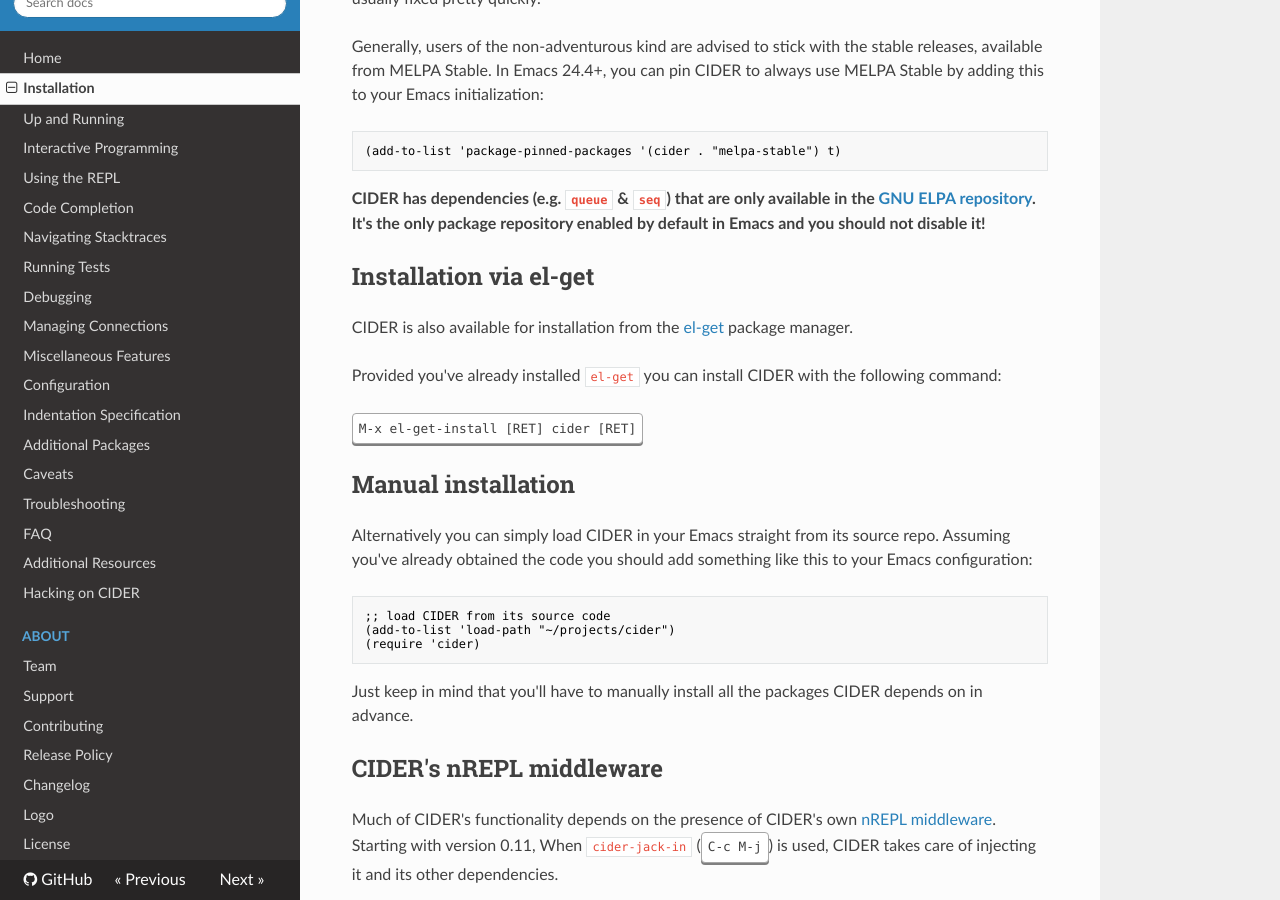
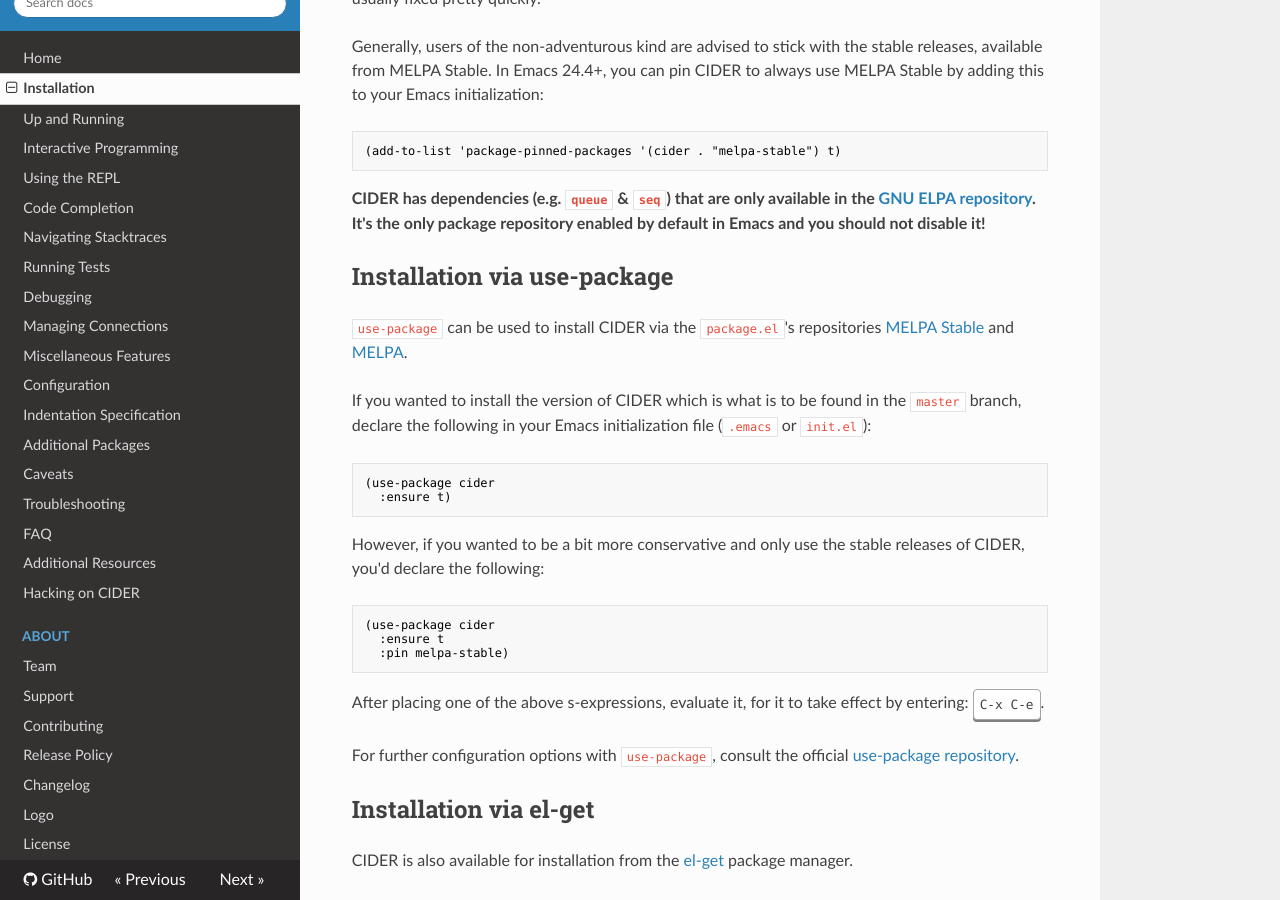
Before and after one commit to clojure-emacs/cider, an MkDocs documentation site: the page built from doc/installation.md, in a window 1280 px wide and 900 px high, scrolled down 1041 px. Built offline with MkDocs 1.6.1, drawn with Linux system fonts in a browser that asks for light colours; nearby versions of some CDN libraries; old or Windows-style settings are respelled for this version of MkDocs.

Commit message:
Installation instructions via use-package
Added a section on installing CIDER via use-package

````diff
--- a/doc/installation.md
+++ b/doc/installation.md
@@ -59,6 +59,36 @@
 **CIDER has dependencies (e.g. `queue` & `seq`) that are only available in the
   [GNU ELPA repository](https://elpa.gnu.org/). It's the only package repository
   enabled by default in Emacs and you should not disable it!**
+
+## Installation via use-package
+
+`use-package` can be used to install CIDER via the `package.el`'s repositories
+[MELPA Stable](http://stable.melpa.org) and [MELPA](http://melpa.org).
+
+If you wanted to install the version of CIDER which is what is to be found in
+the `master` branch, declare the following in your Emacs initialization file
+(`.emacs` or `init.el`):
+
+```el
+(use-package cider
+  :ensure t)
+```
+
+However, if you wanted to be a bit more conservative and only use the stable
+releases of CIDER, you'd declare the following:
+
+```el
+(use-package cider
+  :ensure t
+  :pin melpa-stable)
+```
+
+After placing one of the above s-expressions, evaluate it, for it to take effect
+by entering: <kbd>C-x C-e</kbd>.
+
+For further configuration options with `use-package`, consult the
+official [use-package repository](https://github.com/jwiegley/use-package).
+
 
 ## Installation via el-get
 
````
